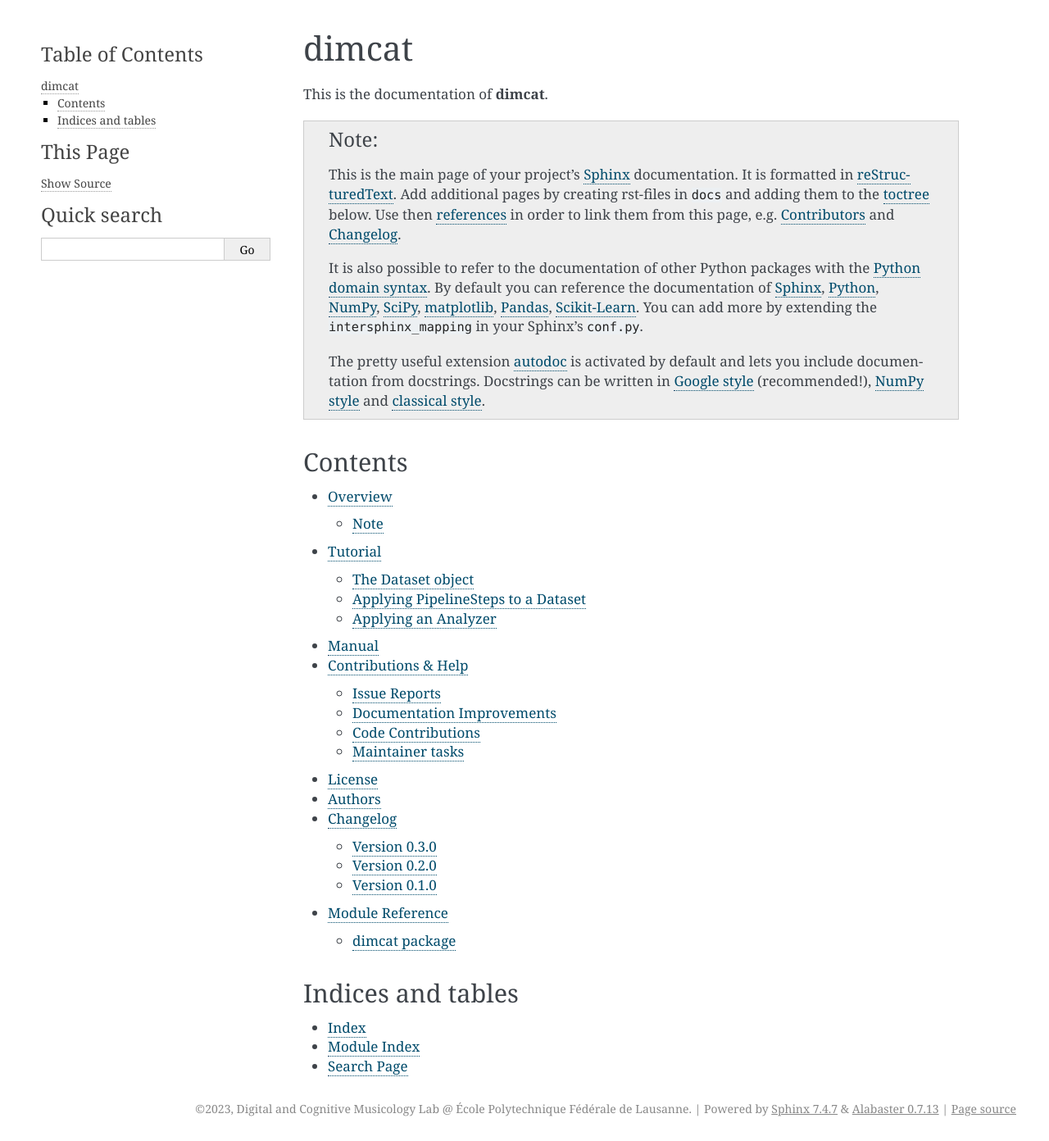
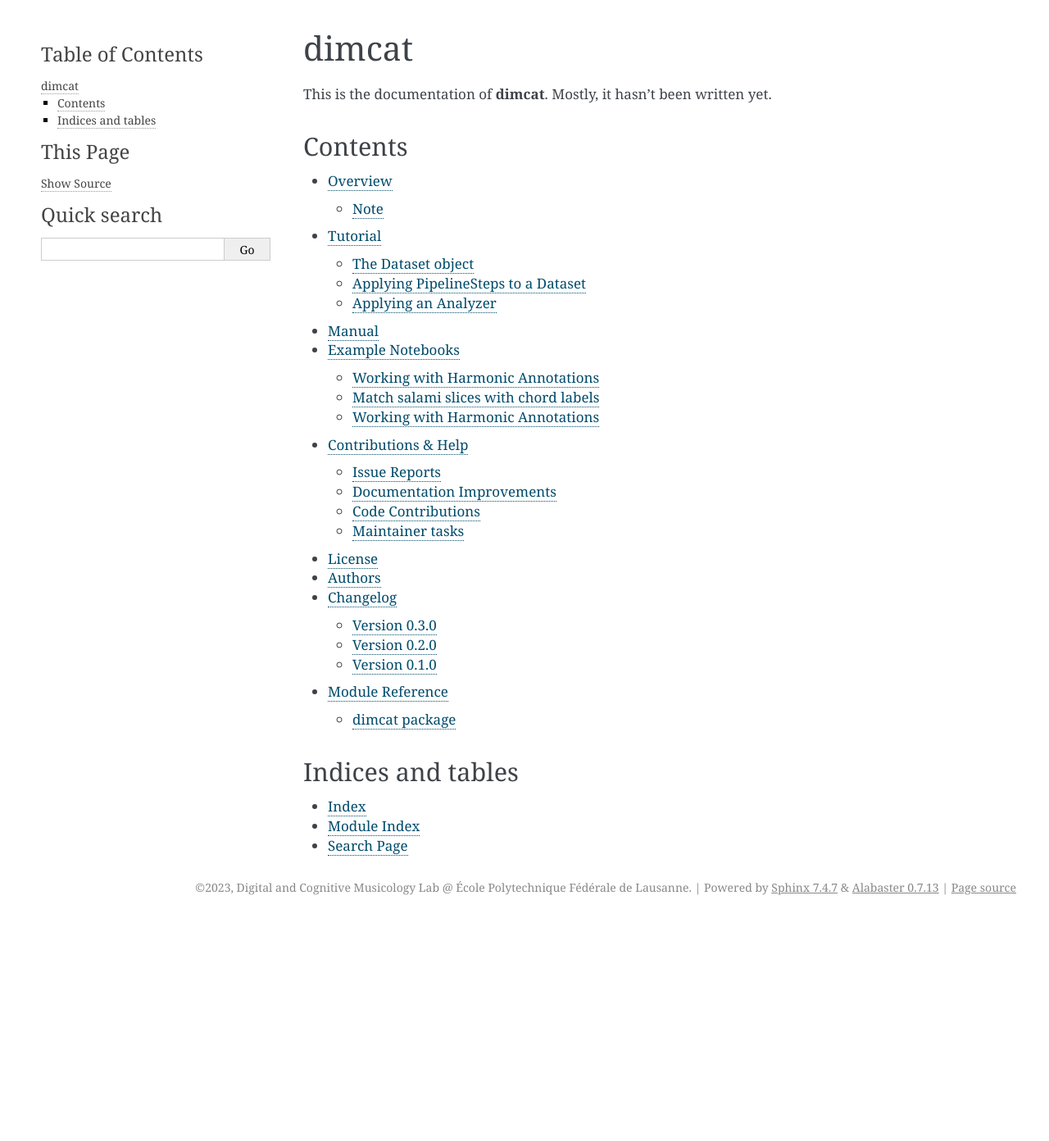
Before and after one commit to DCMLab/dimcat, a Sphinx documentation site: the page built from docs/index.rst, in a window 1280 px wide. Shown: the whole page at 82% size. Built offline with Sphinx 7.4.7, drawn with Linux system fonts in a browser that asks for light colours; pages that are not in the unit, such as notebooks, are missing from menus; after the commit the page ends 1122 px from its top, so only the background shows below that.

Commit message:
include notebooks in docs

```diff
--- a/docs/conf.py
+++ b/docs/conf.py
@@ -76,6 +76,12 @@ extensions = [
     "myst_nb"
 ]
 # pip install myst-nb
+
+# MyST-NB configuration https://myst-nb.readthedocs.io/en/latest/configuration.html
+nb_execution_timeout = 180
+nb_execution_raise_on_error = True
+nb_execution_show_tb = True
+nb_execution_mode = "off"
 
 # Add any paths that contain templates here, relative to this directory.
 templates_path = ["_templates"]
--- a/docs/index.rst
+++ b/docs/index.rst
@@ -2,26 +2,7 @@
 dimcat
 ======
 
-This is the documentation of **dimcat**.
-
-.. note::
-
-    This is the main page of your project's `Sphinx`_ documentation.
-    It is formatted in `reStructuredText`_. Add additional pages
-    by creating rst-files in ``docs`` and adding them to the `toctree`_ below.
-    Use then `references`_ in order to link them from this page, e.g.
-    :ref:`authors` and :ref:`changes`.
-
-    It is also possible to refer to the documentation of other Python packages
-    with the `Python domain syntax`_. By default you can reference the
-    documentation of `Sphinx`_, `Python`_, `NumPy`_, `SciPy`_, `matplotlib`_,
-    `Pandas`_, `Scikit-Learn`_. You can add more by extending the
-    ``intersphinx_mapping`` in your Sphinx's ``conf.py``.
-
-    The pretty useful extension `autodoc`_ is activated by default and lets
-    you include documentation from docstrings. Docstrings can be written in
-    `Google style`_ (recommended!), `NumPy style`_ and `classical style`_.
-
+This is the documentation of **dimcat**. Mostly, it hasn't been written yet.
 
 Contents
 ========
@@ -32,6 +13,7 @@ Contents
    Overview <readme>
    tutorial
    manual
+   notebooks/index
    Contributions & Help <contributing>
    License <license>
    Authors <authors>
--- a/docs/requirements.txt
+++ b/docs/requirements.txt
@@ -3,7 +3,7 @@ dimcat[dev]==0.3.0
 importlib-metadata~=6.0.0
 jupyter~=1.0.0
 kaleido~=0.2.1
-ms3~=1.0.2
+ms3~=1.1.1
 myst-nb~=0.17.1
 pitchtypes>=0.4.0
 plotly~=5.13.0
```
Also changed, not shown: docs/notebooks/index.rst (added, +12 -0 lines).
